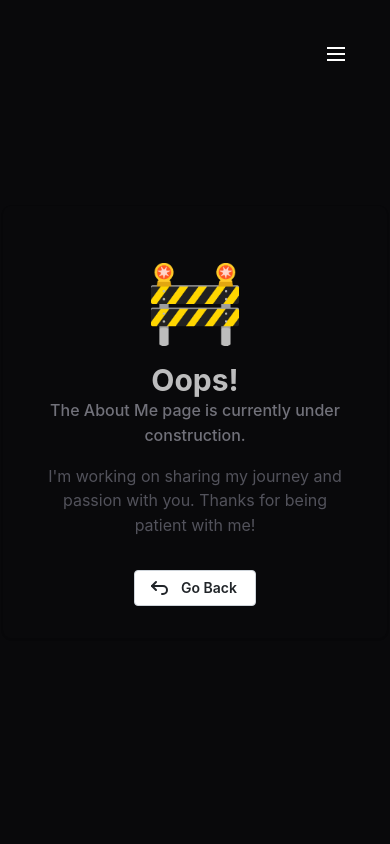
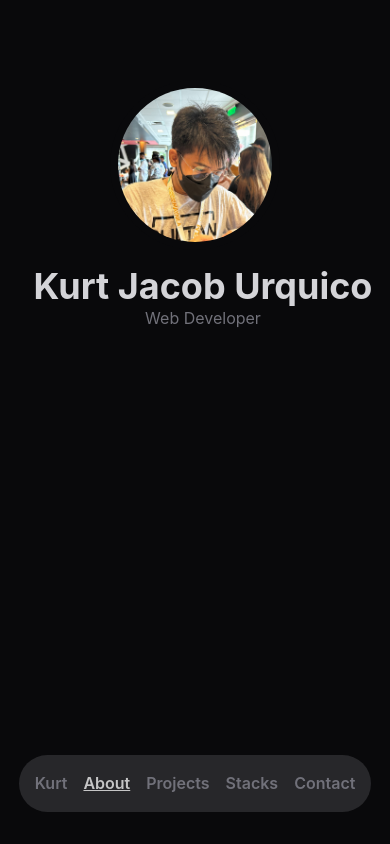
Before and after one commit to urquico/portfolio, a Next.js app: page /me/about in a window 390 px wide. Built offline with nearby package versions, Linux system fonts and the light colour scheme.

Commit message:
[Feature][Kurt] - Added footer nav for mobile

```diff
--- a/src/app/layout.tsx
+++ b/src/app/layout.tsx
@@ -7,7 +7,7 @@ import React from 'react';
 import './globals.css';
 
 export const metadata: Metadata = {
-  title: 'Urquico',
+  title: 'Kurt | Dev',
   description: 'Portfolio',
 };
 
@@ -21,7 +21,7 @@ export default function RootLayout({
       <head>
         <ColorSchemeScript />
       </head>
-      <body className='bg-zinc-950 overflow-x-hidden'>
+      <body className='bg-zinc-950'>
         <Providers>{children}</Providers>
       </body>
     </html>
--- a/src/app/me/kurt/layout.tsx
+++ b/src/app/me/about/layout.tsx
@@ -2,11 +2,11 @@ import type { Metadata } from 'next';
 import React from 'react';
 
 export const metadata: Metadata = {
-  title: 'Kurt | Dev',
+  title: 'About | Kurt',
   description: 'Portfolio',
 };
 
-export default function KurtLayout({
+export default function AboutLayout({
   children,
 }: {
   children: React.ReactNode;
--- a/src/app/me/about/page.tsx
+++ b/src/app/me/about/page.tsx
@@ -1,3 +1,4 @@
+import AvatarProfile from '@/components/avatar-profile';
 import Maintenance from '@/components/maintenance';
 import { aboutMaintenance } from '@/lib/constants/maintenance-message';
 import React from 'react';
@@ -5,12 +6,17 @@ import React from 'react';
 function page() {
   return (
     <main>
-      <Maintenance
+      {/* <Maintenance
         emoji={aboutMaintenance.emoji}
         title={aboutMaintenance.title}
         subtitle={aboutMaintenance.subtitle}
         description={aboutMaintenance.description}
-      />
+      /> */}
+
+      {/* Avatar */}
+      <div className='mt-40'>
+        <AvatarProfile />
+      </div>
     </main>
   );
 }
--- a/src/app/me/layout.tsx
+++ b/src/app/me/layout.tsx
@@ -1,3 +1,4 @@
+import FooterNav from '@/components/footer-nav';
 import Navigation from '@/components/navigation';
 import { Metadata } from 'next';
 import React from 'react';
@@ -9,9 +10,10 @@ export const metadata: Metadata = {
 
 export default function MeLayout({ children }: { children: React.ReactNode }) {
   return (
-    <main className='bg-zinc-950 overflow-x-hidden'>
+    <main className='bg-zinc-950'>
       <Navigation />
       {children}
+      <FooterNav />
     </main>
   );
 }
--- a/src/components/banner.tsx
+++ b/src/components/banner.tsx
@@ -4,13 +4,13 @@ import React from 'react';
 function Banner() {
   return (
     <BackgroundImage
-      className='h-[70vh] max-md:h-[45vh] w-screen rounded-[3rem] bg-top max-md:bg-[center_bottom_9rem] blur-3xl bg-fixed flex justify-end'
+      className='h-[70vh] max-md:h-[25vh] w-screen rounded-[3rem] bg-top max-md:bg-[center_bottom_9rem] blur-3xl bg-fixed flex justify-end'
       src='/kid-a.png'
     >
       <Overlay
         gradient='linear-gradient(145deg, rgba(0, 0, 0, 0) 0%, rgba(0, 0, 0, 0.95) 100%)'
         opacity={0.85}
-        className='h-[70vh] max-md:h-[45vh] w-screen rounded-[3rem] blur-3xl bg-fixed z-30'
+        className='h-[70vh] max-md:h-[25vh] w-screen rounded-[3rem] blur-3xl bg-fixed z-30'
       />
       <Text
         component='a'
--- /dev/null
+++ b/src/components/footer-nav.tsx
@@ -0,0 +1,34 @@
+'use client';
+
+import { links } from '@/lib/constants/links-data';
+import { cn } from '@/lib/utils';
+import { usePathname } from 'next/navigation';
+
+function FooterNav() {
+  const pathname = usePathname();
+
+  return (
+    <div className='w-full justify-center hidden max-md:flex'>
+      <div className='absolute bottom-8 bg-zinc-800 p-4 flex rounded-full gap-4 '>
+        {/* <Text c='white'>Test</Text> */}
+        {links.map((link, index) => {
+          return (
+            <a
+              key={index}
+              className={cn(
+                'transition ease-in-out font-semibold text-zinc-500 no-underline',
+                pathname.includes(link.path) &&
+                  'underline text-white animate-pulse',
+              )}
+              href={link.path}
+            >
+              {link.label}
+            </a>
+          );
+        })}
+      </div>
+    </div>
+  );
+}
+
+export default FooterNav;
--- a/src/components/navigation.tsx
+++ b/src/components/navigation.tsx
@@ -25,7 +25,7 @@ function Navigation() {
   return (
     <>
       {/* Mobile Navigation */}
-      <div className='flex flex-col top-10 right-10 z-50 fixed place-items-end'>
+      <div className='flex flex-col top-10 right-10 z-50 fixed place-items-end max-md:hidden'>
         <Burger
           size='sm'
           opened={opened}
```
Also changed, not shown: 1 other file (tests, documents, lock files or other folders).
